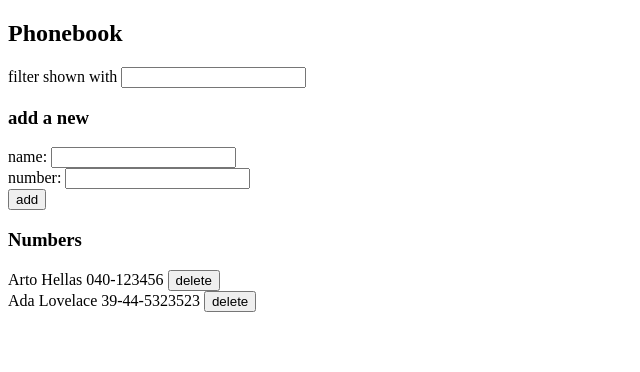
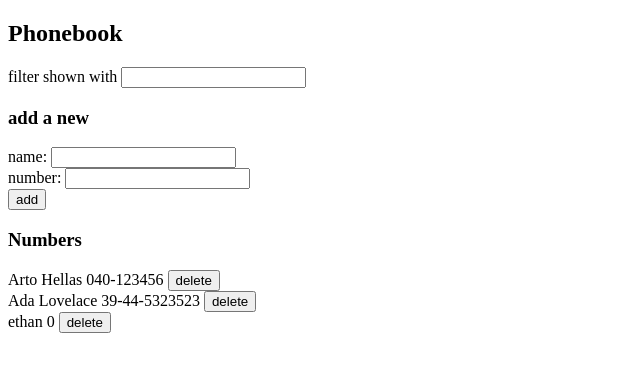
Before and after one commit to Yemyam/full-stack-open, a React (Vite) app in the folder part2/phonebook/: page / in a window 1280 px wide. Shown: the top 372 px of the page, without its empty margins (0-640 px from the left). Built offline with nearby package versions, Linux system fonts and the light colour scheme; data requests are answered from the project's data file.

Commit message:
Completed ex 2.15

```diff
--- a/part2/phonebook/db.json
+++ b/part2/phonebook/db.json
@@ -9,6 +9,11 @@
       "name": "Ada Lovelace",
       "number": "39-44-5323523",
       "id": "2"
+    },
+    {
+      "name": "ethan",
+      "number": "0",
+      "id": "3"
     }
   ]
 }
--- a/part2/phonebook/src/App.jsx
+++ b/part2/phonebook/src/App.jsx
@@ -50,12 +50,10 @@ const App = () => {
   }, [])
 
   const handleNameChange = (event) => {
-    console.log(event.target.value);
     setNewName(event.target.value)
   }
 
   const handleNumberChange = (event) => {
-    console.log(event.target.value)
     setNewNumber(event.target.value)
   }
 
@@ -65,11 +63,14 @@ const App = () => {
   }
 
   const removePerson = (id) => {
-    personService
-    .remove(id)
-    .then(response => {
-      setPersons(persons.filter(person => person.id !== id))
-    })
+    const name = persons.find(name => name.id === id).name
+    if(window.confirm(`Delete ${name}?`)){
+      personService
+      .remove(id)
+      .then(response => {
+        setPersons(persons.filter(person => person.id !== id))
+      })
+    }
   }
 
   const addPerson = (event) => {
@@ -80,7 +81,13 @@ const App = () => {
       id: (persons.length + 1).toString()
     }
     if (persons.some(person => person.name == newPerson.name)){
-      alert(`${newName} is already added to phonebook`)
+      if(window.confirm(`${newName} is already added to phonebook, replace the old number with a new one?`)){
+        personService
+        .update(newPerson.id -1, newPerson)
+        .then(response => {
+          setPersons(persons.map(person => person.name !== newName ? person : response.data))
+        })
+      }
     }
     else {
       personService
```
